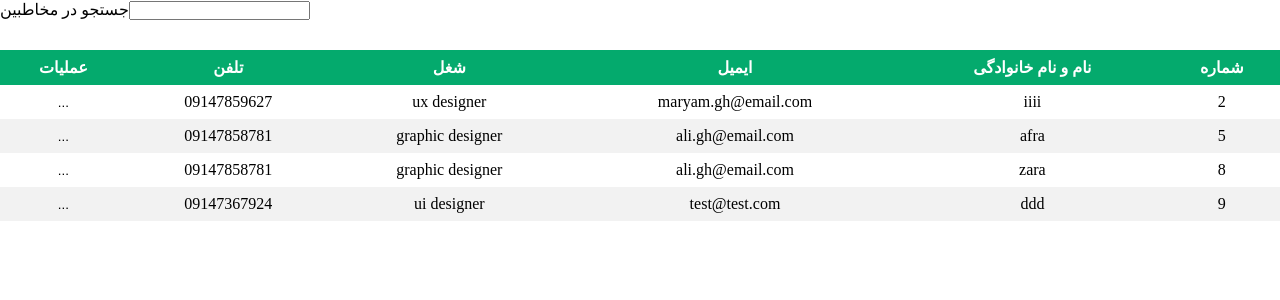
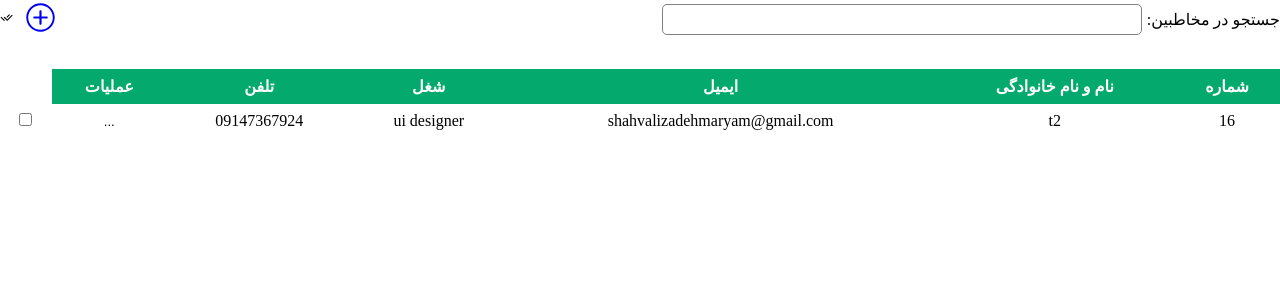
Before and after one commit to shahvalizadehmaryam/contact-app, a React (Vite) app: page / in a window 1280 px wide. Shown: the top 300 px of the page. Built offline with nearby package versions, Linux system fonts and the light colour scheme; data requests are answered from the project's data file.

Commit message:
functionality of group deleting implemented.

```diff
--- a/db.json
+++ b/db.json
@@ -1,32 +1,11 @@
 {
   "contacts": [
     {
-      "id": 2,
-      "name": "iiii",
-      "email": "maryam.gh@email.com",
-      "job": "ux designer",
-      "phone": "09147859627"
-    },
-    {
-      "id": 5,
-      "name": "afra",
-      "email": "ali.gh@email.com",
-      "job": "graphic designer",
-      "phone": "09147858781"
-    },
-    {
-      "id": 8,
-      "name": "zara",
-      "email": "ali.gh@email.com",
-      "job": "graphic designer",
-      "phone": "09147858781"
-    },
-    {
-      "name": "ddd",
-      "email": "test@test.com",
+      "name": "t2",
+      "email": "shahvalizadehmaryam@gmail.com",
       "job": "ui designer",
       "phone": "09147367924",
-      "id": 9
+      "id": 16
     }
   ]
 }
--- a/package.json
+++ b/package.json
@@ -13,6 +13,7 @@
     "axios": "^1.7.7",
     "react": "^18.3.1",
     "react-dom": "^18.3.1",
+    "react-icons": "^5.3.0",
     "react-loader-spinner": "^6.1.6",
     "react-router-dom": "^6.26.2"
   },
--- a/src/components/modules/Contacts.jsx
+++ b/src/components/modules/Contacts.jsx
@@ -1,4 +1,4 @@
-import { useContext, useState } from "react";
+import { useContext, useEffect, useState } from "react";
 import { ContactContext } from "../../context/ContactProvider";
 import { Link } from "react-router-dom";
 import styles from "./Contacts.module.css";
@@ -8,6 +8,7 @@ import { deleteContact } from "../../services/ContactsApi";
 const Contacts = () => {
   const [activeRow, setActiveRow] = useState(null);
   const { contacts, setContacts } = useContext(ContactContext);
+  const [selectedItems , setSelectedItems] = useState([]);
   const detailsBtnHandler = (id) => {
     setActiveRow(id);
   };
@@ -18,6 +19,20 @@ const Contacts = () => {
       payload: id,
     });
   };
+ const handleCheckBoxChange = (id) => {
+   if(contacts.selectedItems.includes(id)){
+    setContacts({type:"DELETE_SELECTITEM",payload:id})
+  /*   setSelectedItems(selectedItems.filter((c) => c.id !== id)); */
+
+   }else{
+    setContacts({type:"ADD_SELECTITEM",payload:id})
+    // setSelectedItems([...selectedItems,id])
+    // setActiveRow(id)
+   }
+ }
+
+
+
   return (
     <>
       <table dir="rtl" className={styles.table}>
@@ -32,7 +47,7 @@ const Contacts = () => {
           </tr>
         </thead>
         <tbody>
-          {contacts.data?.map((contact) => (
+          {contacts.searchedData?.map((contact) => (
             <tr key={contact.id}>
               <td>{contact.id}</td>
               <td>{contact.name}</td>
@@ -40,7 +55,7 @@ const Contacts = () => {
               <td>{contact.job}</td>
               <td>{contact.phone}</td>
               <td>
-                {activeRow === contact.id ? (
+              {activeRow === contact.id ? (
                   <div className={styles.actions}>
                     <button
                       className={`${styles.btn} ${styles.deleteBtn}`}
@@ -60,6 +75,9 @@ const Contacts = () => {
                   </button>
                 )}
               </td>
+              <td>
+              <input type="checkbox" checked={contacts.selectedItems.includes(contact.id)}  onChange={()=>handleCheckBoxChange(contact.id)} />
+              </td>
             </tr>
           ))}
         </tbody>
--- a/src/components/modules/Search.jsx
+++ b/src/components/modules/Search.jsx
@@ -1,23 +1,25 @@
 import { useContext, useEffect, useState } from "react";
 import { ContactContext } from "../../context/ContactProvider";
+import styles from "./Search.module.css"
 
 
 const Search = () => {
   const { contacts, setContacts } = useContext(ContactContext);
-  console.log(contacts);
+  console.log("c in search",contacts);
   const [text, setText] = useState("");
   useEffect(() => {
+    /* if(!text) return; */
    setContacts({type:"FILTER_CONTACTS",payload:text});
   }, [text]);
   return (
-    <>
-      <label htmlFor="search">جستجو در مخاطبین</label>
+    <div className={styles.container}>
+      <label htmlFor="search">جستجو در مخاطبین:</label>
       <input
         id="search"
         type="text"
         onChange={(e) => setText(e.target.value)}
       />
-    </>
+    </div>
   );
 };
 
--- /dev/null
+++ b/src/components/modules/Search.module.css
@@ -0,0 +1,13 @@
+.container{
+    display: flex;
+    justify-content: center;
+    align-items: center;
+    gap: 5px;
+
+}
+.container input{
+    width: 30rem;
+    border: 1px solid gray;
+    padding: 7px 20px;
+    border-radius: 5px;
+}
--- a/src/components/templates/HomePage.jsx
+++ b/src/components/templates/HomePage.jsx
@@ -4,12 +4,15 @@ import Search from "../modules/Search";
 import { ContactContext } from "../../context/ContactProvider";
 import axios from "axios";
 import Loader from "../modules/Loader";
-import { getContactList } from "../../services/contactsApi";
+import { IoIosAddCircleOutline } from "react-icons/io";
+import { deleteContact, getContactList } from "../../services/ContactsApi";
+import styles from "./HomePage.module.css";
+import { Link } from "react-router-dom";
+import { RiCheckDoubleLine } from "react-icons/ri";
 
 const HomePage = () => {
   const { contacts, setContacts } = useContext(ContactContext);
   const { isLoading } = contacts;
-  useEffect(() => {
   const fetchContacts = async () => {
     try {
       setContacts({ type: "FETCH_START" });
@@ -20,13 +23,32 @@ const HomePage = () => {
       console.log(error.messages);
     }
   };
+  useEffect(() => {
     fetchContacts();
   }, []);
-  console.log("contacts in home" , contacts)
+  const handleBtnGroupDelete = () => {
+      console.log("selecteditems",contacts.selectedItems)
+      axios.all(contacts.selectedItems.map((endpoint) => axios.delete(deleteContact(endpoint)))).then(
+        (data) => console.log(data)
+      );
+      fetchContacts();
+      // setContacts({type:"DELETE-ALL"})
+
+  }
 
   return (
     <div>
+      <div className={styles.header}>
         <Search />
+        <div className={styles.iconsPart}>
+          <Link to="/new-contact">
+            <IoIosAddCircleOutline className={styles.addIcon} />
+          </Link>
+          <button onClick = {handleBtnGroupDelete}><RiCheckDoubleLine /></button>
+
+        </div>
+      </div>
+
       {isLoading ? <Loader /> : <Contacts />}
     </div>
   );
--- /dev/null
+++ b/src/components/templates/HomePage.module.css
@@ -0,0 +1,17 @@
+.header{
+    direction: rtl;
+    display: flex;
+    justify-content: space-between;
+}
+.addIcon{
+    font-size: 35px;
+}
+.addIcon:hover{
+    fill: #7935dece;
+    cursor: pointer;
+}
+.iconsPart{
+    display: flex;
+    align-items: center;
+    gap: 10px;
+}
--- a/src/context/ContactProvider.jsx
+++ b/src/context/ContactProvider.jsx
@@ -3,7 +3,9 @@ export const ContactContext = createContext();
 const initialState = {
   isLoading: false,
   data: [],
+  searchedData: [],
   isError: false,
+  selectedItems:[]
 };
 const reducer = (state, action) => {
   switch (action.type) {
@@ -18,24 +20,26 @@ const reducer = (state, action) => {
       return {
         ...state,
         data: contacts,
+        searchedData: contacts,
         isLoading: false,
       };
     }
     case "FILTER_CONTACTS": {
-      const text = action.payload;
-      if (!text)
+      const searchTerm = action.payload.toLowerCase();
+      if (!searchTerm) {
         return {
           ...state,
-          data: state.data,
+          searchedData: state.data,
         };
-      const updatedContacts = state.data.filter(
-        (item) =>
-          item.name.toLowerCase().includes(text.toLowerCase()) ||
-          item.email.toLowerCase().includes(text.toLowerCase())
+      }
+      const filteredData = state.data.filter(
+        (contact) =>
+          contact.name.toLowerCase().includes(searchTerm) ||
+          contact.email.toLowerCase().includes(searchTerm)
       );
       return {
         ...state,
-        data: updatedContacts,
+        searchedData: filteredData,
       };
     }
     case "DELETE_ITEM": {
@@ -46,14 +50,38 @@ const reducer = (state, action) => {
       return {
         ...state,
         data: updatedContacts,
+        searchedData: updatedContacts,
       };
+    }
+    case "DELETE_SELECTITEM":{
+      const contactId = action.payload;
+      const updatedContacts = state.selectedItems.filter(
+        (item) => item.id !== contactId
+      );
+      return {
+        ...state,
+        selectedItems : updatedContacts
+      };
+    }
+    case "ADD_SELECTITEM":{
+      const contactId = action.payload;
+      return {
+        ...state,
+        selectedItems : [...state.selectedItems , contactId]
+      };
+    }
+    case "DELETE_ALL":{
+      return state;
     }
     case "EDIT_CONTACT": {
       const contact = action.payload;
-      const updatedContacts = state.data.map((c) => (c.id === contact.id ? contact : c));
+      const updatedContacts = state.data.map((c) =>
+        c.id === contact.id ? contact : c
+      );
       return {
         ...state,
         data: updatedContacts,
+        searchedData: updatedContacts,
       };
     }
     case "ADD_CONTACT": {
@@ -61,6 +89,7 @@ const reducer = (state, action) => {
       return {
         ...state,
         data: [...state.data, contact],
+        searchedData: [...state.data, contact],
       };
     }
     default:
```
Also changed, not shown: 1 other file (tests, documents, lock files or other folders). Lines whose indentation alone changed are shown as unchanged.
